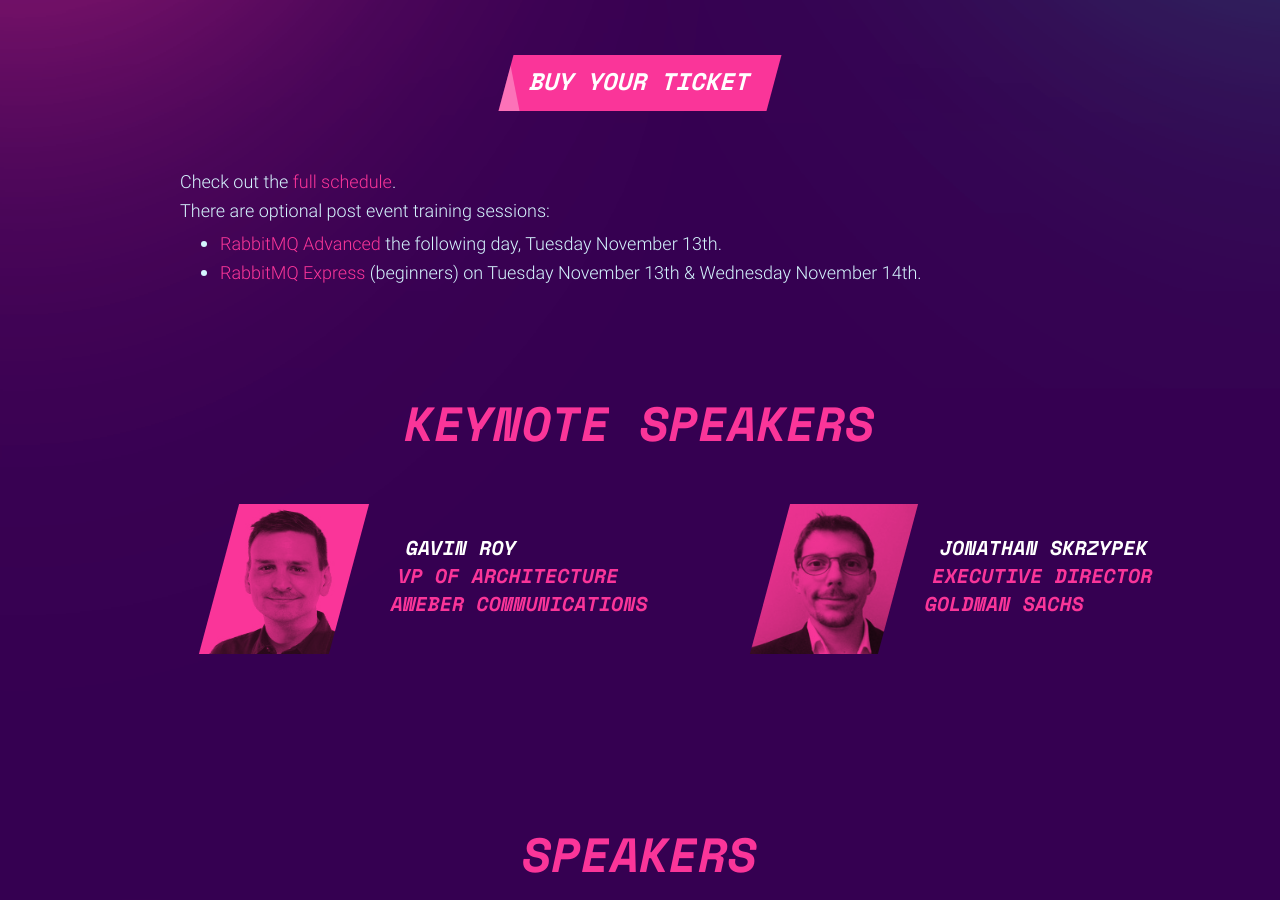
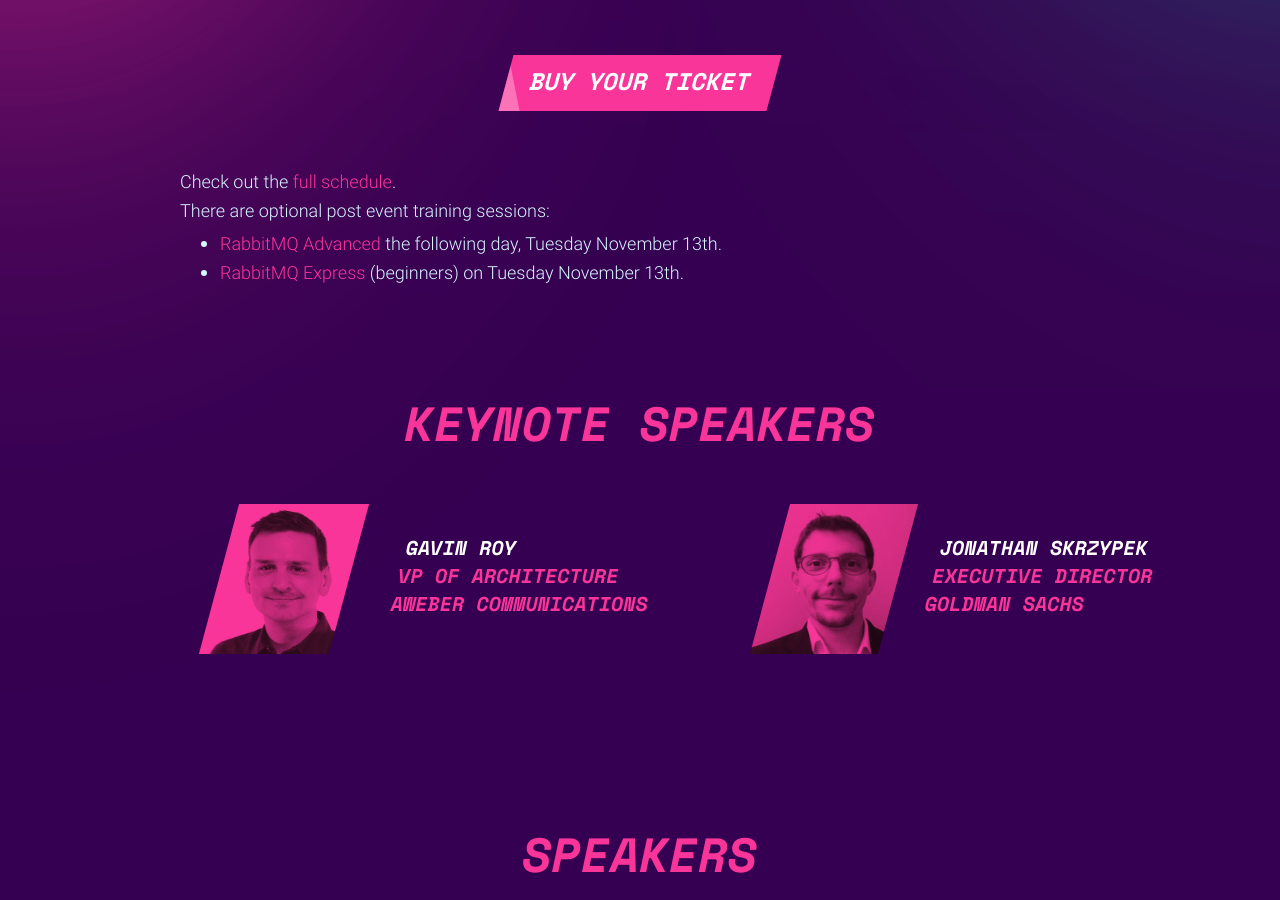
Before and after one commit to isabella232/rabbitmq-summit-1, a Jekyll site: the page built from index.html, in a window 1280 px wide and 900 px high, scrolled down 505 px. Built offline with Jekyll 4.4.1, drawn with Linux system fonts in a browser that asks for light colours; nearby versions of some CDN libraries; some web fonts are replaced; comment, search, counter and statistics services are not loaded; some of the changed text lies outside the part shown.

Commit message:
Remove seconds ESL training

```diff
--- a/index.html
+++ b/index.html
@@ -90,7 +90,7 @@ image: /img/og-frontpage.jpg
               </li>
             -->
               <li>
-                <a href="#express" class="pink">RabbitMQ Express</a> (beginners) on Tuesday November 13th &amp; Wednesday November 14th.
+                <a href="#express" class="pink">RabbitMQ Express</a> (beginners) on Tuesday November 13th.
               </li>
             </ul>
           </div>
@@ -378,7 +378,7 @@ image: /img/og-frontpage.jpg
               <h4 class="mb-md-1">One day course by Erlang Solutions</h4>
               <h3 class="mb-0">RabbitMQ Express</h3>
             </div>
-            <h5 class="mt-0 text-uppercase">November 13 and 14th, London. <span class="pink space-mono">£495</span></h5>
+            <h5 class="mt-0 text-uppercase">Tuesday November 13th London. <span class="pink space-mono">£495</span></h5>
             <p class="editable text-sm">Learn about the main concepts in RabbitMQ in the one day RabbitMQ Express course taught by a RabbitMQ expert from Erlang Solutions. The course will cover the following topics:</p>
             <ul>
               <li class="editable text-sm">
```
